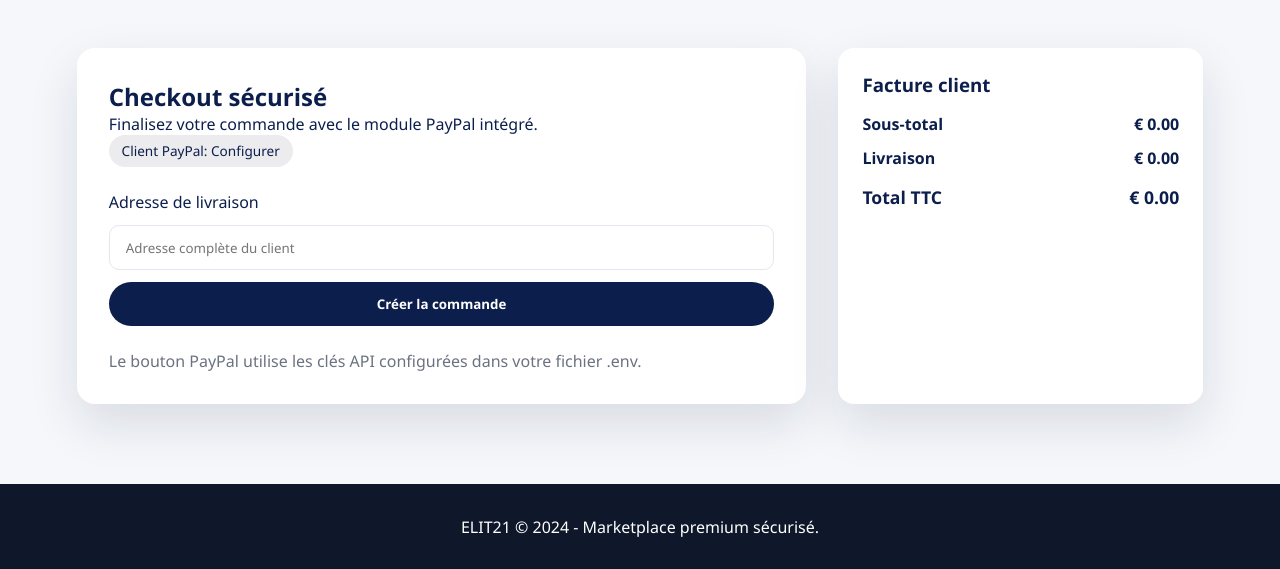
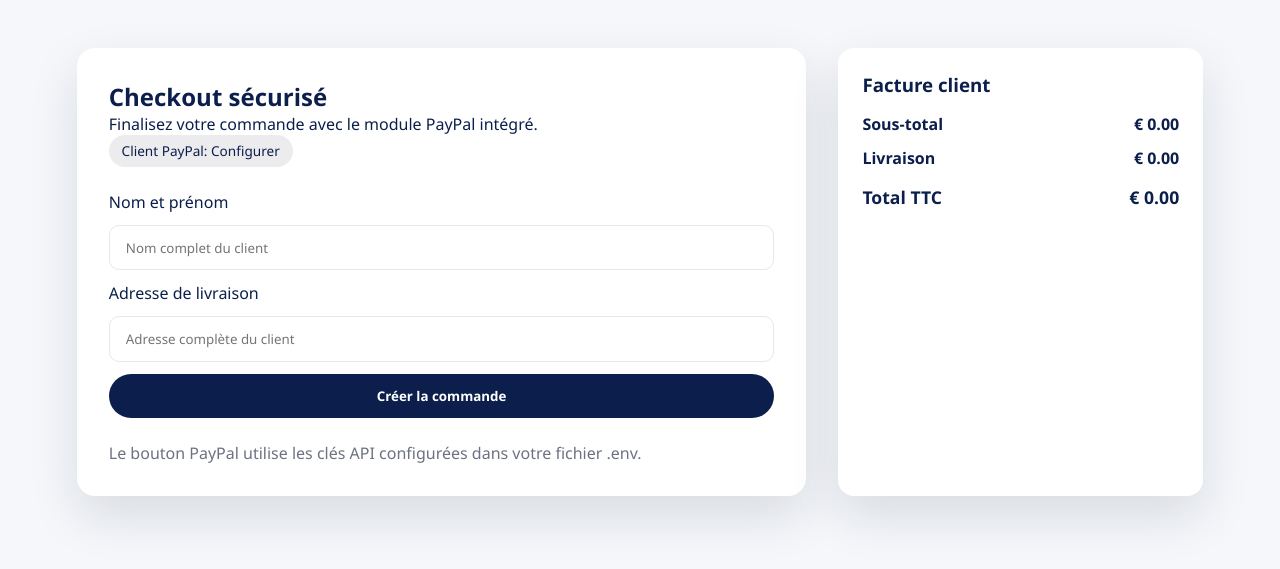
Before and after one commit to jeffreyalthot/OFMA, a Flask app: template elit21/templates/checkout.html in a window 1280 px wide. Shown: the part 151-720 px from the top of the page. Run offline with Flask 3, Linux system fonts and the light colour scheme; the template is opened without the code that fills it, so the values that code supplies are empty; some libraries are stand-ins or nearby versions.

Commit message:
Add checkout name requirement and show full address

```diff
--- a/elit21/admin/app.py
+++ b/elit21/admin/app.py
@@ -422,7 +422,7 @@ class AdminApp:
         detail = (
             f"Client: {order['customer_name']}\n"
             f"Email: {order['customer_email']}\n"
-            f"Adresse: {order['customer_address']}\n"
+            f"Adresse complète: {order['customer_address']}\n"
             f"Date achat: {order['created_at']}\n"
             f"Statut: {order['status']}\n"
             f"Paiement: {order['payment_status']}\n"
--- a/elit21/templates/checkout.html
+++ b/elit21/templates/checkout.html
@@ -8,6 +8,8 @@
     <div class="badge">Client PayPal: {{ paypal_client_id if paypal_client_id else 'Configurer' }}</div>
 
     <form method="post" action="{{ url_for('place_order') }}" class="order-form">
+      <label for="customer_name">Nom et prénom</label>
+      <input id="customer_name" name="customer_name" placeholder="Nom complet du client" required />
       <label for="address">Adresse de livraison</label>
       <input id="address" name="address" placeholder="Adresse complète du client" required />
       <button type="submit">Créer la commande</button>
--- a/elit21/web/app.py
+++ b/elit21/web/app.py
@@ -265,9 +265,10 @@ def create_app():
     @app.route("/checkout/place-order", methods=["POST"])
     @login_required
     def place_order():
+        customer_name = request.form.get("customer_name", "").strip()
         address = request.form.get("address", "").strip()
-        if not address:
-            flash("Veuillez renseigner une adresse de livraison.")
+        if not customer_name or not address:
+            flash("Veuillez renseigner votre nom et une adresse de livraison.")
             return redirect(url_for("checkout"))
         items, subtotal = load_cart_items()
         if not items:
@@ -276,7 +277,7 @@ def create_app():
         total = subtotal + SHIPPING_FEE
         conn = get_connection()
         user = conn.execute(
-            "SELECT full_name, email FROM users WHERE id = ?",
+            "SELECT email FROM users WHERE id = ?",
             (session.get("user_id"),),
         ).fetchone()
         if not user:
@@ -298,7 +299,7 @@ def create_app():
             ) VALUES (?, ?, ?, ?, ?, ?, ?, ?)
             """,
             (
-                user["full_name"],
+                customer_name,
                 user["email"],
                 address,
                 "pending",
```
